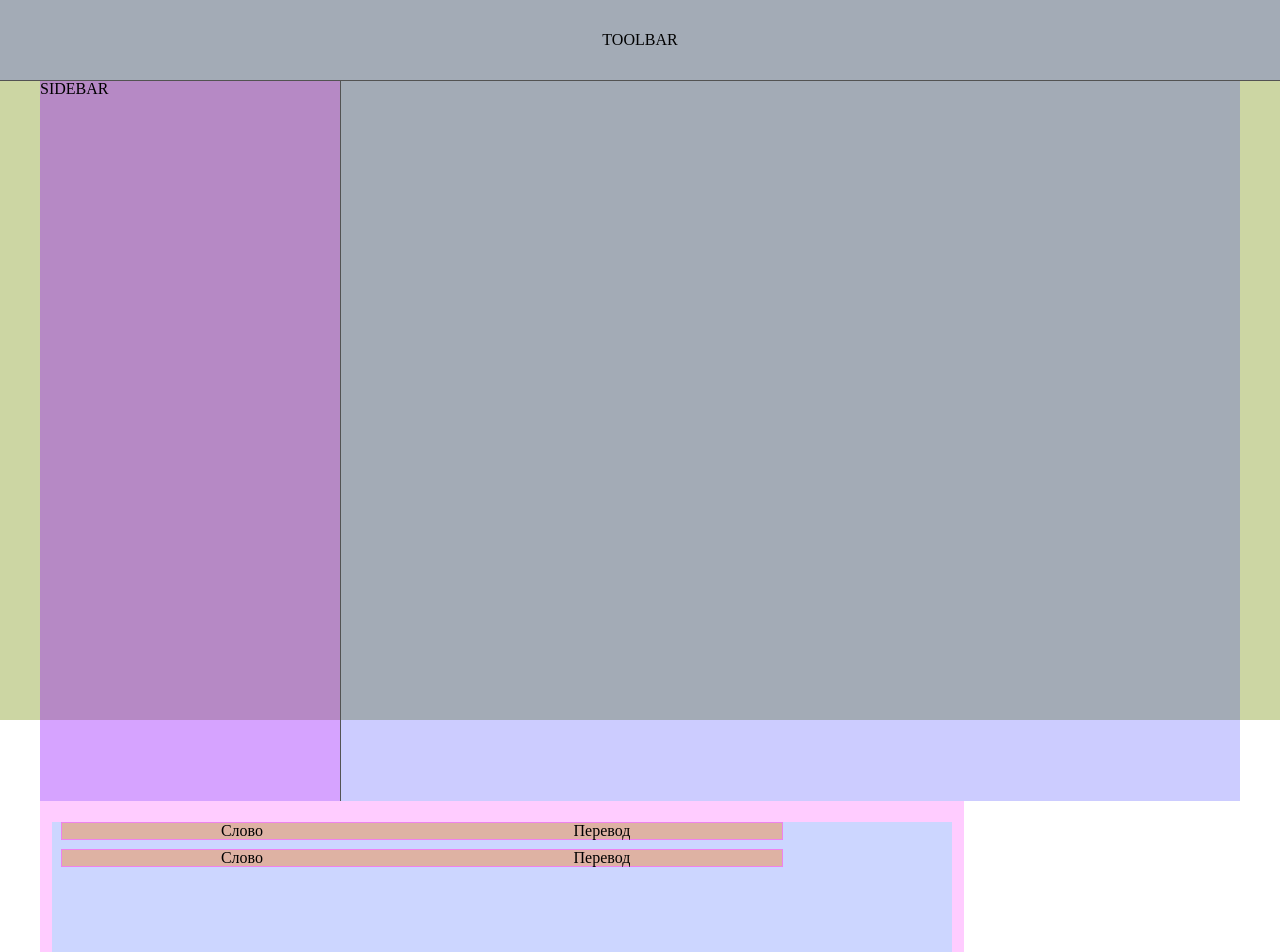
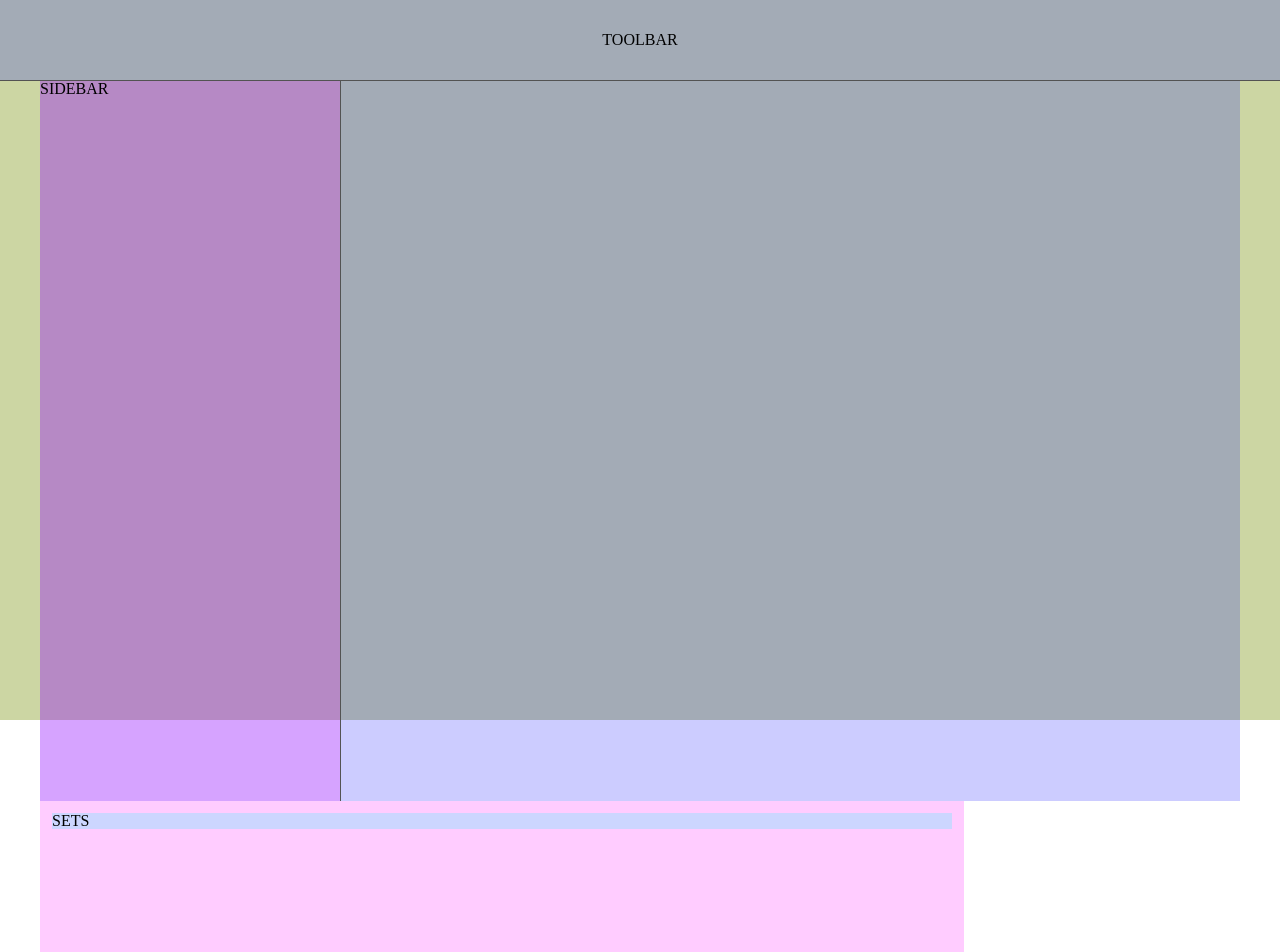
Before and after one commit to vnazyomkin/learningWords, a React app: page / in a window 1280 px wide. Shown: the top 952 px of the page. Built offline with nearby package versions, Linux system fonts and the light colour scheme.

Commit message:
Started Sets

```diff
--- a/src/App.js
+++ b/src/App.js
@@ -3,6 +3,7 @@ import React, {Component} from 'react';
 import Sidebar from './components/Navigation/Sidebar/Sidebar'
 import MainPage from './components/MainPage/MainPage';
 import Dictionary from './containers/Dictionary/Dictionary';
+import Sets from './containers/Sets/Sets';
 import 'reset-css'
 import classes from './App.module.css'
 
@@ -21,7 +22,7 @@ class App extends Component {
           <main className={classes.container}>
             <Sidebar/>
             <MainPage>
-              <Dictionary/>
+              <Sets/>
             </MainPage>
           </main>
       </div>
--- a/src/components/MainPage/MainPage.js
+++ b/src/components/MainPage/MainPage.js
@@ -1,11 +1,47 @@
-import React from 'react';
+import React, {Component} from 'react';
 
 import classes from './MainPage.module.css'
 
-const mainPage = (props) => {
-    return (
-    <div className={classes.MainPage}>{props.children}</div>
-    );
-}
+class MainPage extends Component {
+    state = {
+        sets: {
+            "Lesson 1": [
+                {
+                    word: "hellow",
+                    translate: "привет",
+                    countReapet: 0,
+                    dateReapet: "",
+                },
+                {
+                    word: "World",
+                    translate: "Мир",
+                    countReapet: 0,
+                    dateReapet: "",
+                }
+            ],
 
-export default mainPage;
+            "Lesson 2": [
+                {
+                    word: "hellow",
+                    translate: "привет",
+                    countReapet: 0,
+                    dateReapet: "",
+                },
+                {
+                    word: "World",
+                    translate: "Мир",
+                    countReapet: 0,
+                    dateReapet: "",
+                }
+            ]
+        }
+    }
+
+    render() {
+        return (
+            <div className={classes.MainPage}>{this.props.children}</div>
+            );
+        }
+    }
+
+export default MainPage;
--- a/src/components/Word/Word.js
+++ b/src/components/Word/Word.js
@@ -5,8 +5,9 @@ import classes from './Word.module.css'
 const word = (props) => {
     return (
         <div className={classes.Words}>
-            <div className={classes.Word}> Слово</div>
-            <div className={classes.Word}>Перевод</div>
+            <div className={classes.Word}>{props.word}</div>
+            <div className={classes.Word}>{props.translate}</div>
+            <button className={classes.delete}>X</button>
         </div>
     );
 }
--- a/src/components/Word/Word.module.css
+++ b/src/components/Word/Word.module.css
@@ -1,11 +1,18 @@
 .Words {
     width: 80%;
     border:1px solid violet;
-    margin: 1%;
+    margin: 1% auto;
+    display: flex;
+    justify-content: space-between
 }
 
 .Word {
-    width: 50%;
+    width: 40%;
     display: inline-block;
     text-align: center;
+    border: 1px solid blanchedalmond;
 }
+
+.delete {
+    display: inline-block;
+}
--- a/src/containers/Dictionary/Dictionary.js
+++ b/src/containers/Dictionary/Dictionary.js
@@ -8,13 +8,13 @@ class Dictionary extends Component {
         dictionary:
           [
               {
-                words: "hellow",
+                word: "hellow",
                 translate: "привет",
                 countReapet: 0,
                 dateReapet: "",
               },
               {
-                words: "World",
+                word: "World",
                 translate: "Мир",
                 countReapet: 0,
                 dateReapet: "",
@@ -23,10 +23,17 @@ class Dictionary extends Component {
     }
 
     render() {
+        let words = this.state.dictionary.map( (word, index) => (
+          <Word
+            word={word.word}
+            translate={word.translate}
+            key={index}>
+          </Word>
+        ) );
+
         return (
         <div className={classes.Dictionary}>
-            <Word></Word>
-            <Word></Word>
+            {words}
         </div>
         );
     }
--- a/src/containers/Dictionary/Dictionary.module.css
+++ b/src/containers/Dictionary/Dictionary.module.css
@@ -1,4 +1,3 @@
 .Dictionary {
     height: 100%;
-
 }
--- /dev/null
+++ b/src/containers/Sets/Sets.js
@@ -0,0 +1,9 @@
+import React from 'react';
+
+const sets = (props) => {
+    return (
+        <div>SETS</div>
+    );
+};
+
+export default sets;
```
Also changed, not shown: src/containers/Sets/Sets.module.css (added).
